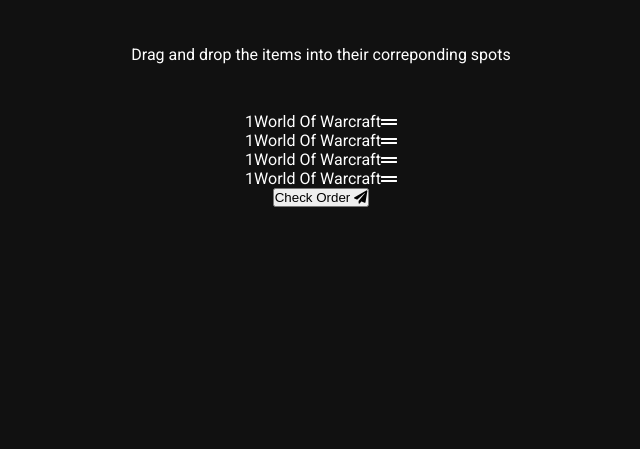
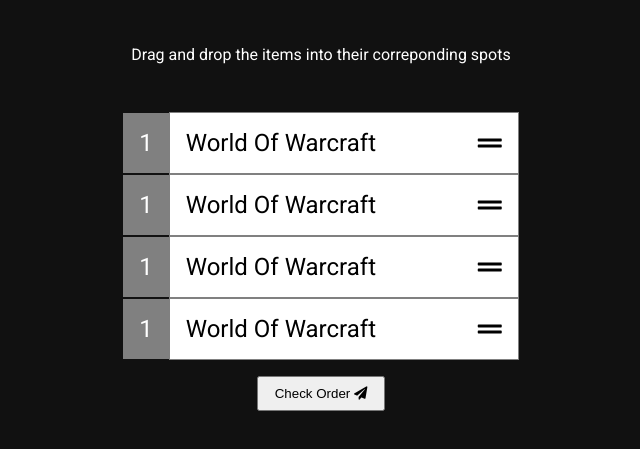
Before and after one commit to davecade/Sortable-List-with-Drag-n-Drop, a plain HTML site: page index.html in a window 1280 px wide. Shown: the part 89-538 px from the top of the page, without its empty margins (319-959 px from the left). Drawn offline with Linux system fonts and the light colour scheme.

Commit message:
added some styling to the list

```diff
--- a/sass/style.scss
+++ b/sass/style.scss
@@ -27,16 +27,35 @@
         margin: 2rem 0 3rem 0
     }
 
-    ul {
+    .my-list {
         @extend %flex;
         flex-direction: column;
 
         li {
             @extend %flex;
 
+            .rank {
+                padding: 1rem;
+                background: gray;
+                font-size: 1.5rem;
+            }
+
             .name-container {
                 @extend %flex;
+                justify-content: space-between;
+                padding: 1rem;
+                width: 350px;
+                background: #fff;
+                color: black;
+                border: 1px solid gray;
+                font-size: 1.5rem;
             }
+
         }
     }
+
+    button {
+        margin: 1rem 0;
+    padding: .5rem 1rem;
+    }
 }
```
Also changed, not shown: css/style.css, 1 other file.
